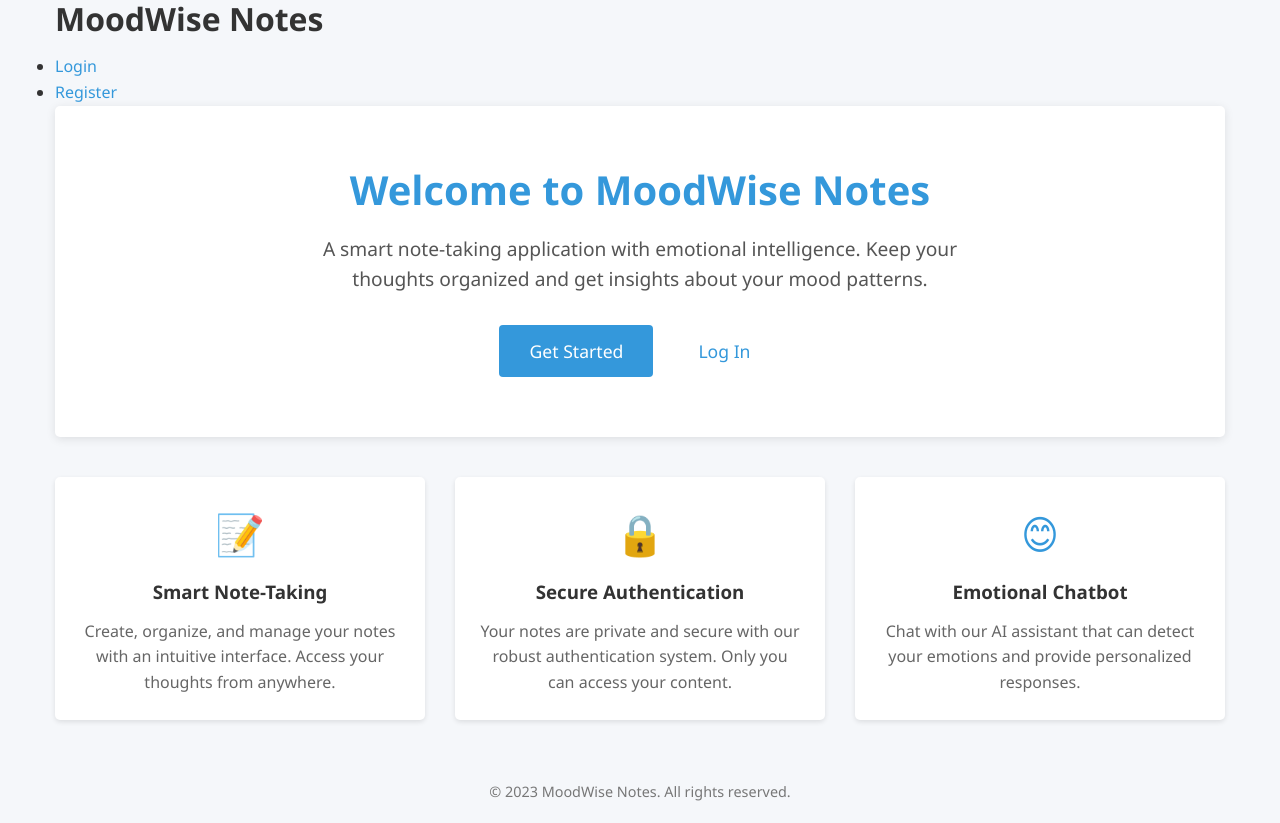
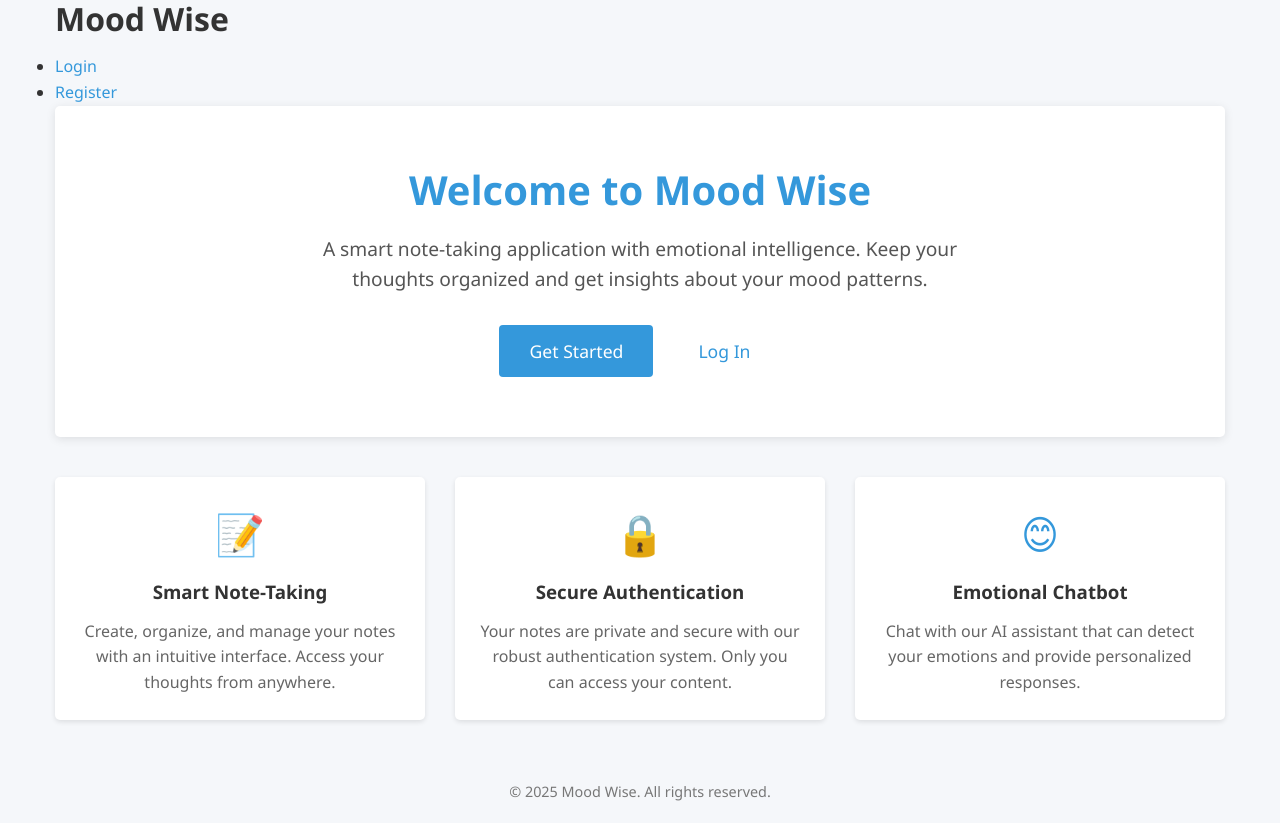
Before and after one commit to Ahmad-Fakhar/MoodWise, a plain HTML site: page frontend/index.html in a window 1280 px wide. Drawn offline with Linux system fonts and the light colour scheme.

Commit message:
Auto update

```diff
--- a/frontend/index.html
+++ b/frontend/index.html
@@ -85,7 +85,7 @@
 <body>
     <div class="container">
         <header class="app-header">
-            <h1>MoodWise Notes</h1>
+            <h1>Mood Wise</h1>
             <nav>
                 <ul>
                     <li><a href="login.html">Login</a></li>
@@ -96,7 +96,7 @@
 
         <main>
             <section class="hero">
-                <h1>Welcome to MoodWise Notes</h1>
+                <h1>Welcome to Mood Wise</h1>
                 <p>A smart note-taking application with emotional intelligence. Keep your thoughts organized and get insights about your mood patterns.</p>
                 <div class="cta-buttons">
                     <a href="register.html" class="btn primary-btn">Get Started</a>
@@ -126,7 +126,7 @@
         </main>
 
         <footer>
-            <p>&copy; 2023 MoodWise Notes. All rights reserved.</p>
+            <p>&copy; 2025 Mood Wise. All rights reserved.</p>
         </footer>
     </div>
 
```
Also changed, not shown: frontend/chat.html (+2 -2 lines), frontend/forgot-password.html (+1 -1 lines), frontend/login.html (+2 -2 lines), frontend/register.html (+1 -1 lines).
